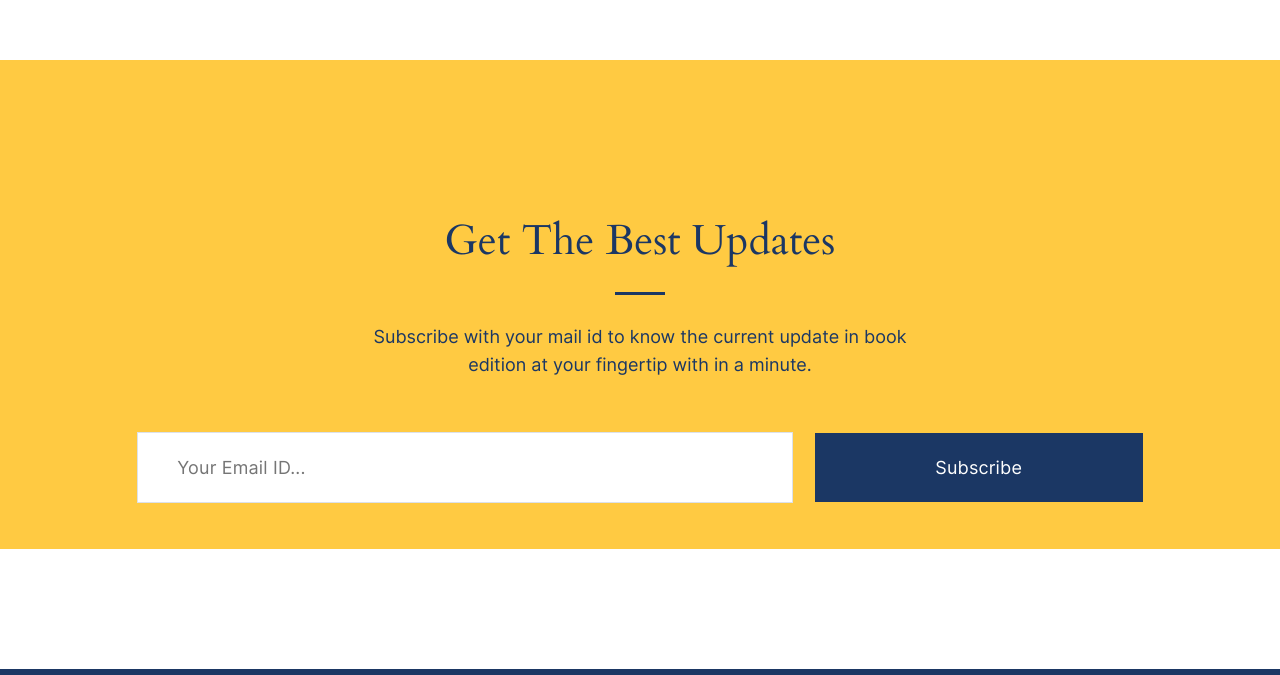
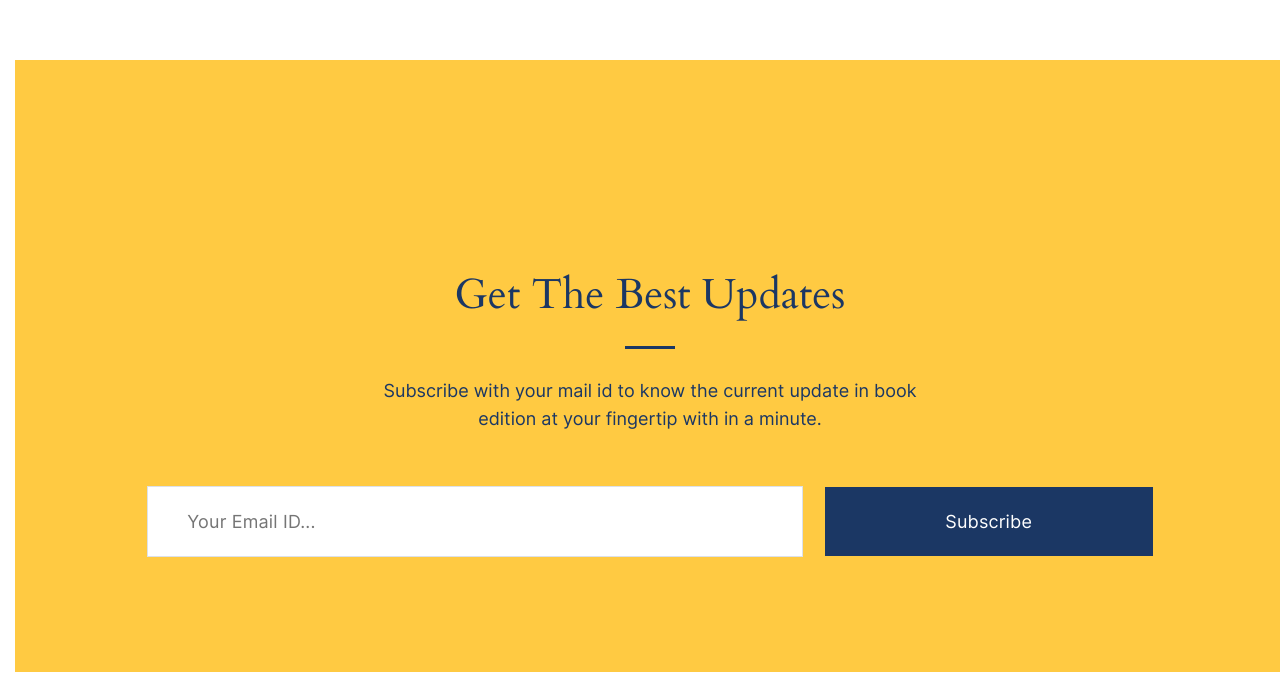
Before and after one commit to NadezhdaJS/Book-landing-page, a website: page src/index.html in a window 1280 px wide. Shown: the part 8272-8947 px from the top of the page. Drawn offline with nearby package versions, Linux system fonts and the light colour scheme; files that its build step writes are made by us from their sources.

Commit message:
edit: subscribe

```diff
--- a/gulp/version.json
+++ b/gulp/version.json
@@ -1,3 +1,3 @@
 {
-    "main": "20220712182558"
+    "main": "20220722234638"
 }
--- a/src/html/subscribe.html
+++ b/src/html/subscribe.html
@@ -1,18 +1,21 @@
 <section class="subscribe">
-    <div class="subscribe__body wrapper">
+    <div class="wrapper">
+        <div class="subscribe__body">
             <div class="subscribe__text">
                 <h2 class="subscribe__title main-title main-title-chapters">
                     Get The Best Updates
                 </h2>
                 <div class="line line_blue subscribe__line"></div>
                 <p class="subscribe__desc">
-                Subscribe with your mail id to know the current update in book edition at your fingertip with in a minute.
+                    Subscribe with your mail id to know the current update in book edition at your fingertip with in a
+                    minute.
                 </p>
             </div>
             <div class="subscribe-form">
-            <input type="email" class="subscribe-form__input" placeholder="Your Email ID..."  />
+                <input type="email" class="subscribe-form__input" placeholder="Your Email ID..." />
                 <button class="subscribe-form__btn">Subscribe</button>
             </div>
 
         </div>
+    </div>
 </section>
--- a/src/scss/subscribe.scss
+++ b/src/scss/subscribe.scss
@@ -1,19 +1,18 @@
 .subscribe {
     display: flex;
-    height: 729px;
     align-items: center;
     text-align: center;
-
+    padding: 120px 0;
 
     &__body {
         background-color: $color-secondary;
-        height: 489px;
         display: flex;
         justify-content: center;
         align-items: center;
         width: 1300px;
         display: flex;
         flex-direction: column;
+        padding: 100px 0 115px;
     }
 
     &__title {
@@ -39,7 +38,6 @@
 
 .subscribe-form {
     margin-top: 53px;
-
 
     &__btn {
         height: 68.5px;
```
Also changed, not shown: dist/css/style.css, dist/css/style.min.css, dist/index.html. Lines whose indentation alone changed are shown as unchanged.
